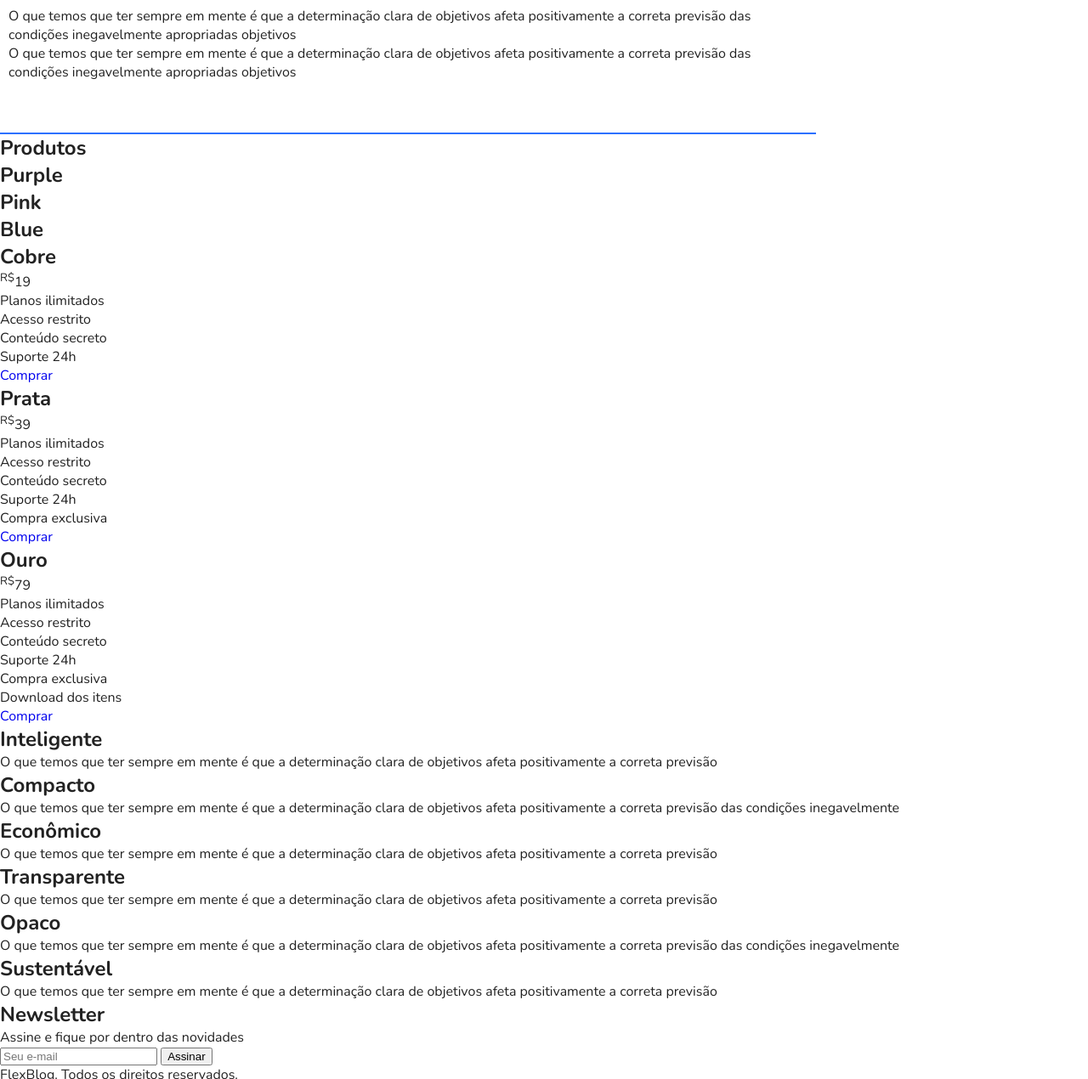
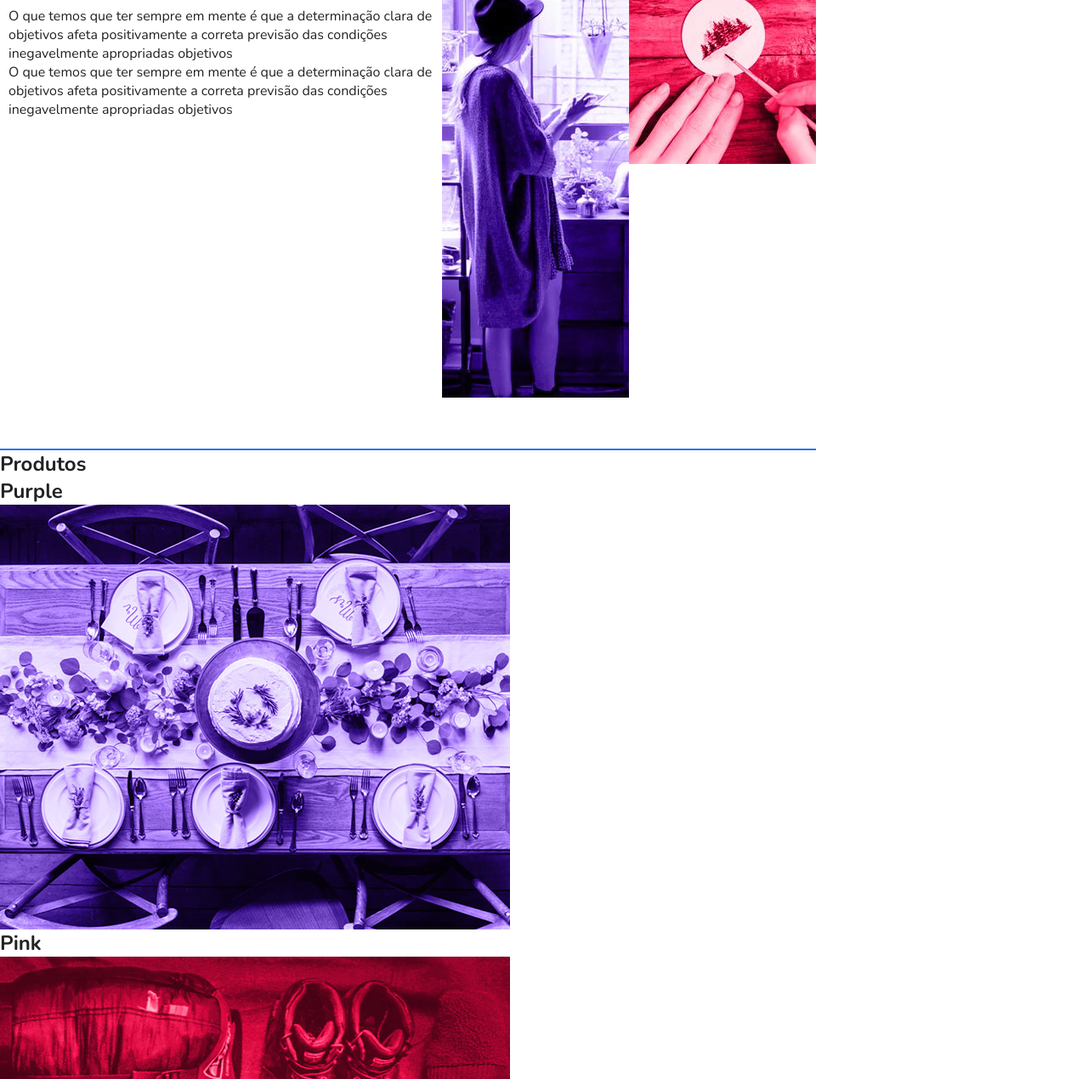
Before and after one commit to RenataTambani/estudos, a plain HTML site: page index.html in a window 1280 px wide. Shown: the part 481-1751 px from the top of the page at 85% size. Drawn offline with nearby package versions, Linux system fonts and the light colour scheme.

Commit message:
alterei caminho das imagens

```diff
--- a/index.html
+++ b/index.html
@@ -53,10 +53,10 @@
       <p>O que temos que ter sempre em mente é que a determinação clara de objetivos afeta positivamente a correta previsão das condições inegavelmente apropriadas objetivos</p>
     </div>
     <div class="sobre-img">
-      <img src="3-6-flexblog-sobre_arquivos/flexblog/img/sobre1.jpg" alt="">
+      <img src="images/info/sobre1.jpg" alt="">
     </div>
     <div class="sobre-img">
-      <img src="3-6-flexblog-sobre_arquivos/flexblog/img/sobre2.jpg" alt="">
+      <img src="images/info/sobre2.jpg" alt="">
     </div>
   </section>
   <section class="produtos" id="produtos">
@@ -64,15 +64,15 @@
     <div class="produtos-container">
       <div class="produtos-item purple">
         <h2>Purple</h2>
-        <img src="3-7-flexblog-produtos_arquivos/img/produtos1.jpg" alt="">
+        <img src="images/info/produtos1.jpg" alt="">
       </div>
       <div class="produtos-item pink">
         <h2>Pink</h2>
-        <img src="3-7-flexblog-produtos_arquivos/img/produtos2.jpg" alt="">
+        <img src="images/info/produtos2.jpg" alt="">
       </div>
       <div class="produtos-item blue">
         <h2>Blue</h2>
-        <img src="3-7-flexblog-produtos_arquivos/img/produtos3.jpg" alt="">
+        <img src="images/info/produtos3.jpg" alt="">
       </div>
     </div>
   </section>
```
Also changed, not shown: images/info/produtos1.jpg (added), images/info/produtos2.jpg (added), images/info/produtos3.jpg (added), images/info/sobre1.jpg (added), images/info/sobre2.jpg (added).
